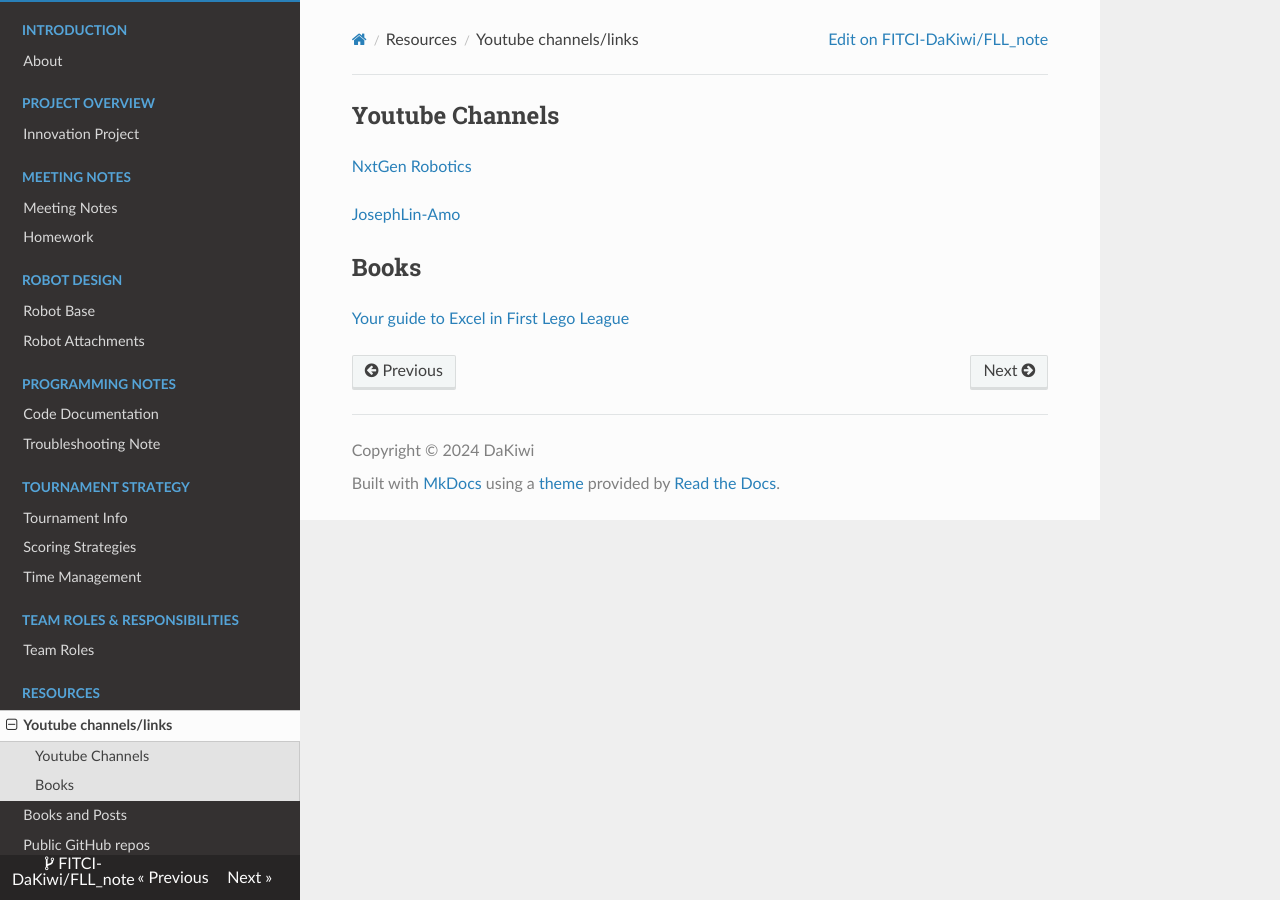
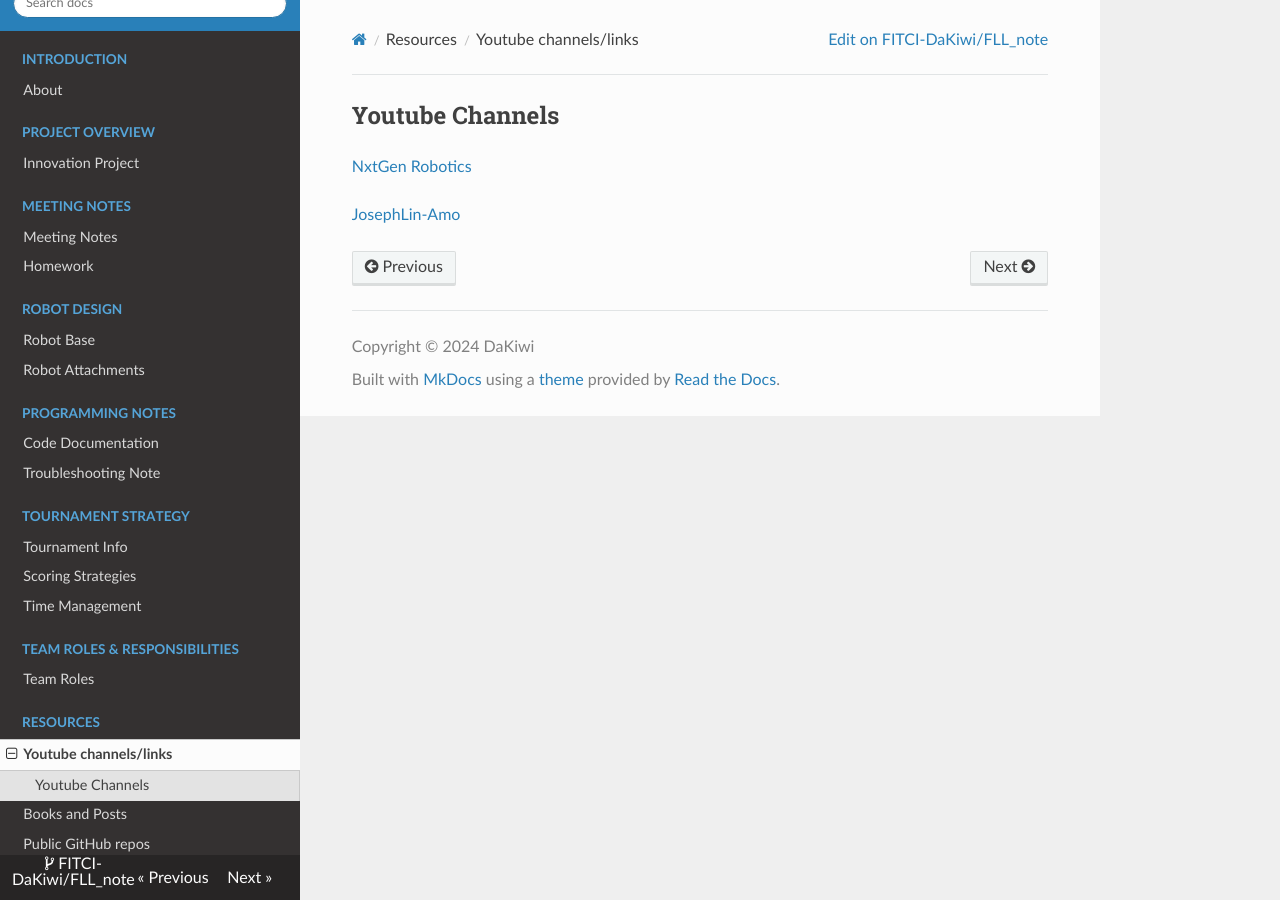
Before and after one commit to FITCI-DaKiwi/FLL_note_2024, an MkDocs documentation site: the page built from docs/youtube_res.md, in a window 1280 px wide. Built offline with MkDocs 1.6.1, drawn with Linux system fonts in a browser that asks for light colours; nearby versions of some CDN libraries.

Commit message:
Update youtube_res.md: remove book section

```diff
--- a/docs/youtube_res.md
+++ b/docs/youtube_res.md
@@ -5,8 +5,3 @@
 [NxtGen Robotics](https://www.youtube.com/@NxtGenRobotics)
 
 [JosephLin-Amo](https://www.youtube.com/@JosephLin-Amoy)
-
-
-## Books
-
-[Your guide to Excel in First Lego League](https://www.amazon.com/Your-guide-Excel-First-League/dp/1975760751)
```
